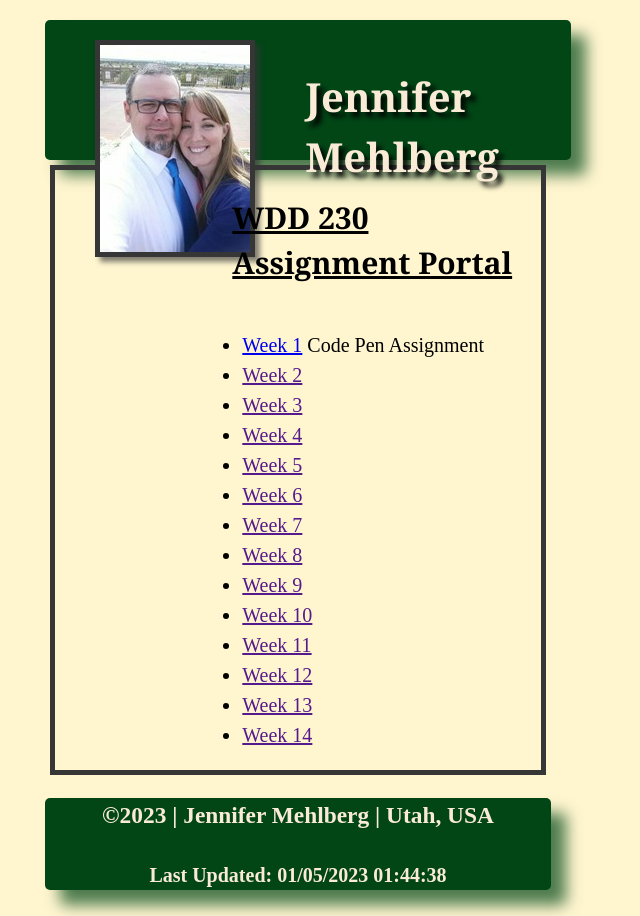
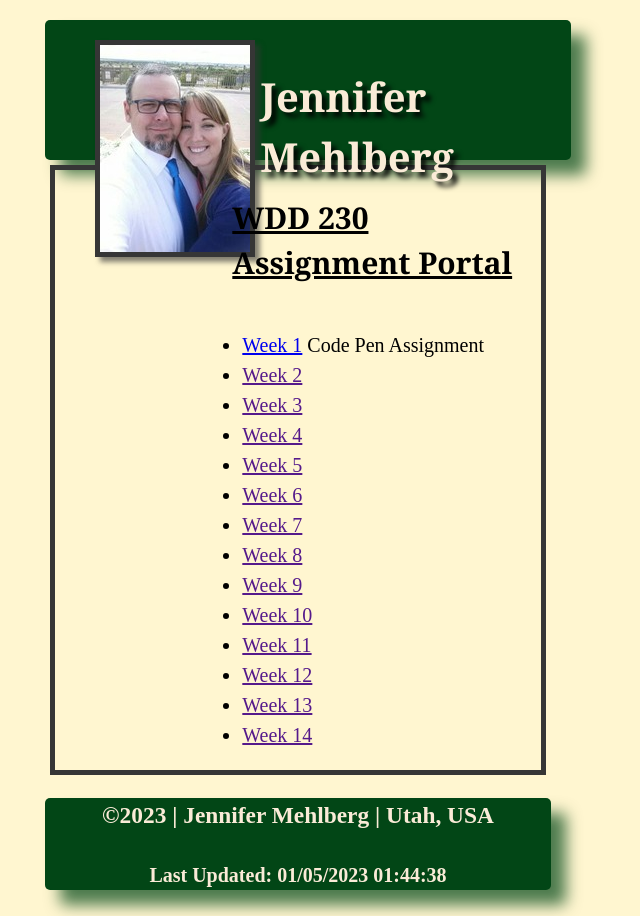
Before and after one commit to Jmehlberg96/wdd230, a plain HTML site: page index.html in a window 1280 px wide. Shown: the whole page, without its empty margins (342-982 px from the left). Drawn offline with Linux system fonts and the light colour scheme.

Commit message:
fixed h1

```diff
--- a/styles/main.css
+++ b/styles/main.css
@@ -35,7 +35,7 @@ header img{
 h1 {
     grid-column: 2/5;
     grid-row: 1/2;
-    margin-left: 50px;
+    margin-left: 5px;
     font-family: Georgia, "Times New Roman", Times, serif;
     text-shadow: 5px 5px 5px rgba(0, 0, 0, 0.952);
 }
```
